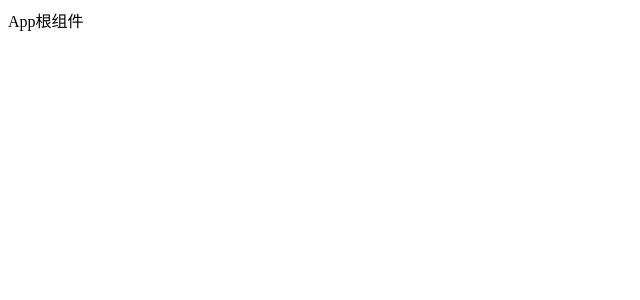
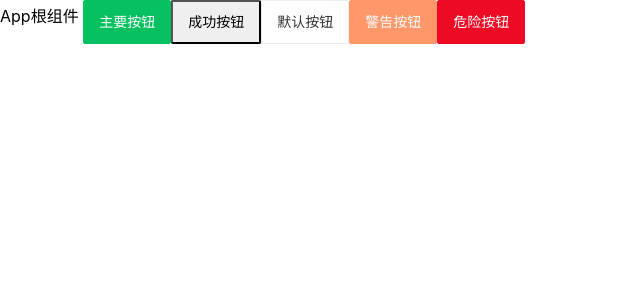
Before and after one commit to zhfei/VueBasicKnowledge, a Vue app in the folder toutiao-demo/: page / in a window 1280 px wide. Shown: the top 300 px of the page, without its empty margins (0-640 px from the left). Built offline with nearby package versions, Linux system fonts and the light colour scheme.

Commit message:
other: 把Vant组件库注册到Vue的插件

```diff
--- a/toutiao-demo/src/App.vue
+++ b/toutiao-demo/src/App.vue
@@ -1,6 +1,11 @@
 <template>
   <div>
     App根组件
+    <van-button type="primary">主要按钮</van-button>
+    <van-button type="success">成功按钮</van-button>
+    <van-button type="default">默认按钮</van-button>
+    <van-button type="warning">警告按钮</van-button>
+    <van-button type="danger">危险按钮</van-button>
   </div>
 </template>
 
```
Also changed, not shown: toutiao-demo/src/main.js (+7 -0 lines).
